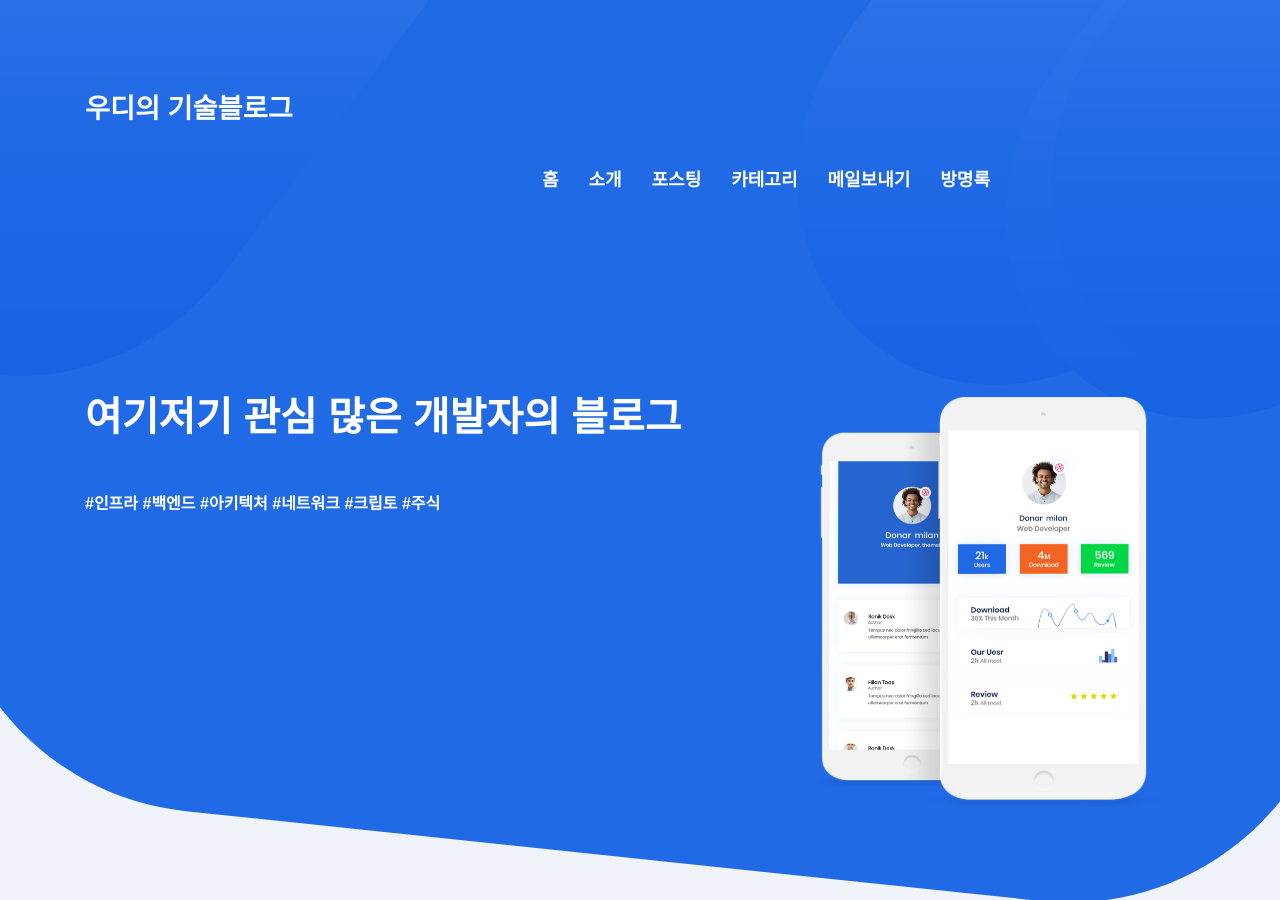
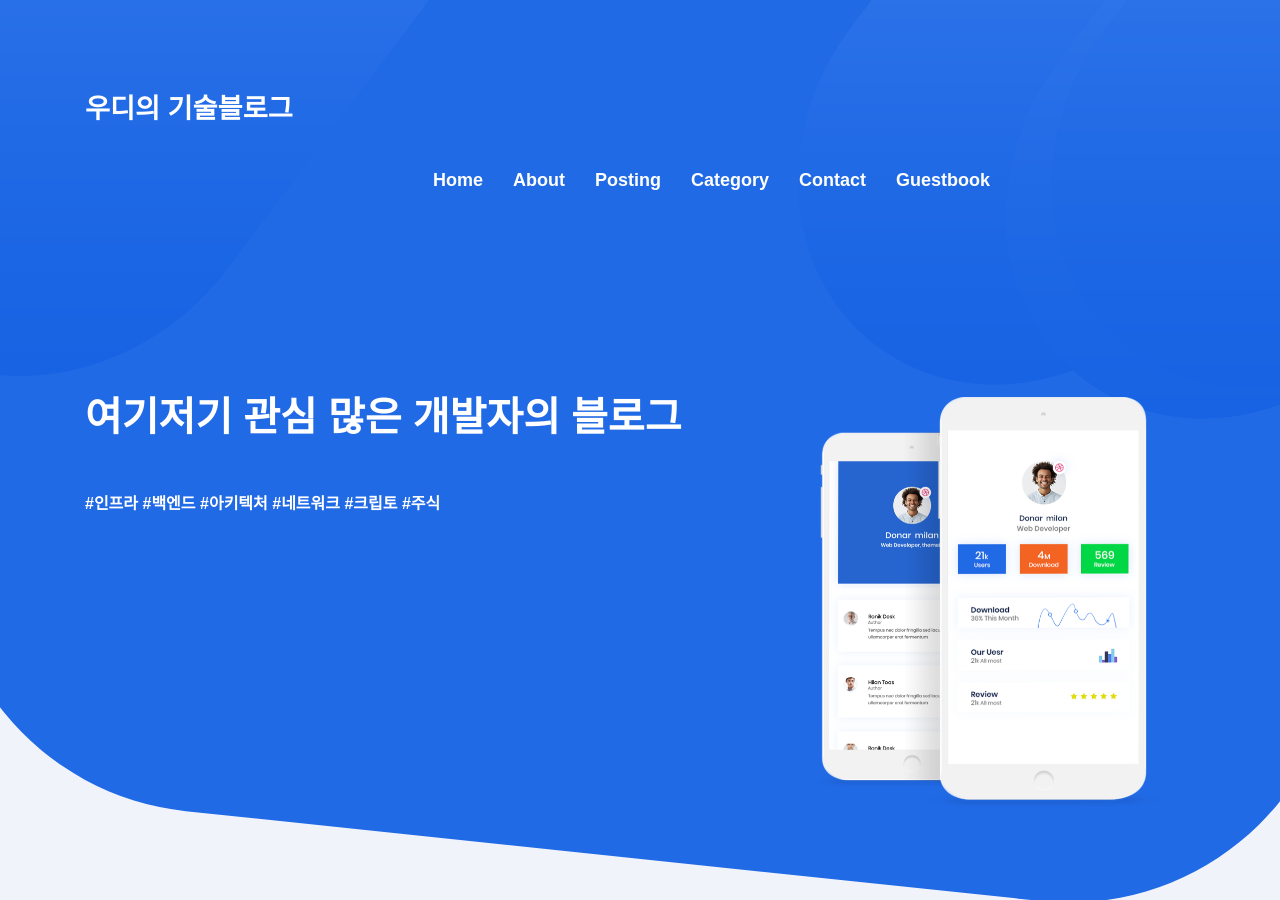
Before and after one commit to yuuisang/yuuisang.github.io, a Jekyll site: the page built from index.html, in a window 1280 px wide and 900 px high. Built offline with Jekyll 4.4.1, drawn with Linux system fonts in a browser that asks for light colours; some web fonts are replaced.

Commit message:
make guestbook

```diff
--- a/_includes/navigation.html
+++ b/_includes/navigation.html
@@ -1,10 +1,10 @@
 <nav class="themeix-navbar">
     <ul class="slimmenu main-menu">
-        <li><a href="{{site.url}}">홈</a></li>
-        <li><a href="/author/EuiSangYu">소개</a></li>
-		<li><a href="/blog">포스팅</a></li>
-        <li><a href="/category">카테고리</a></li>
-        <li><a href="/contact" class="js-scroll-trigger">메일보내기</a></li>
-        <li><a href="/guestbook" class="js-scroll-trigger">방명록</a></li>
+        <li><a href="{{site.url}}">Home</a></li>
+        <li><a href="/author/EuiSangYu">About</a></li>
+		<li><a href="/blog">Posting</a></li>
+        <li><a href="/category">Category</a></li>
+        <li><a href="/contact" class="js-scroll-trigger">Contact</a></li>
+        <li><a href="/guestbook" class="js-scroll-trigger">Guestbook</a></li>
     </ul>
 </nav>
```
